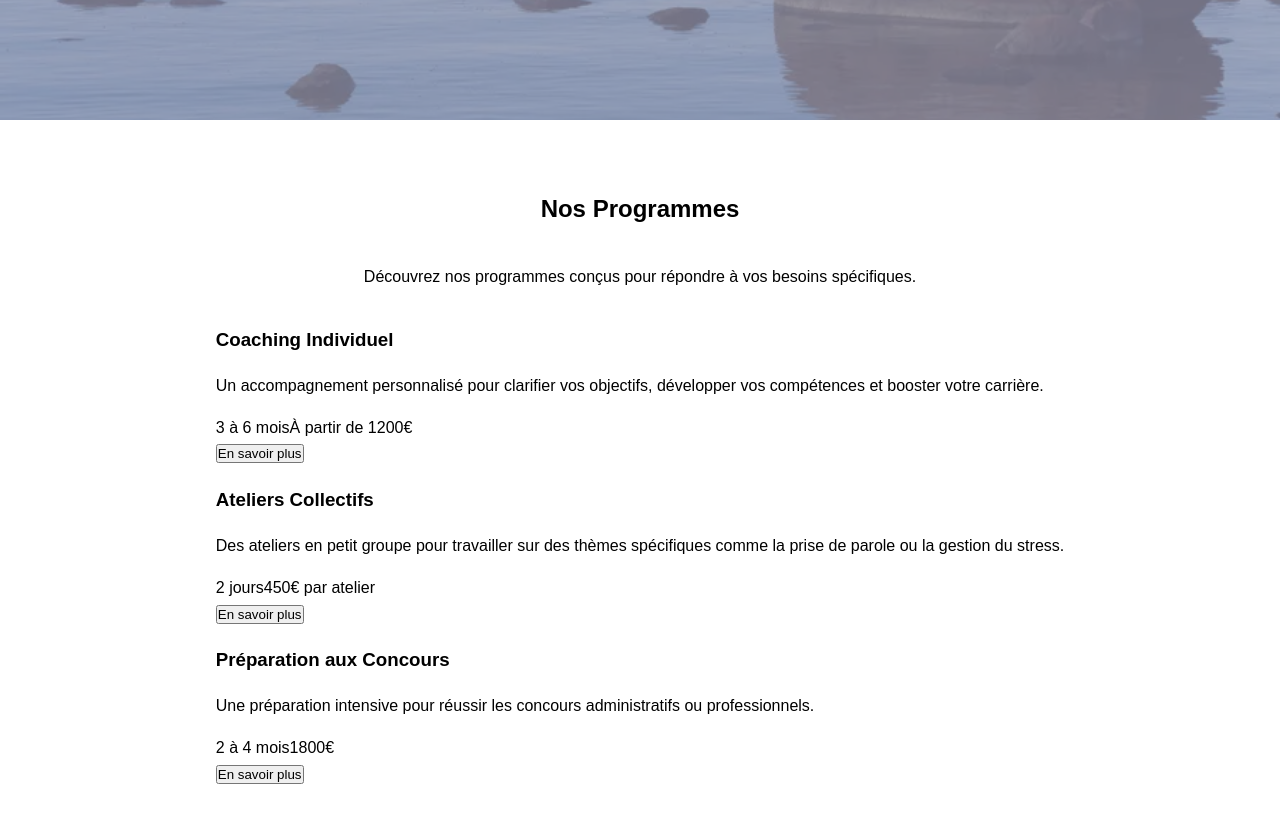
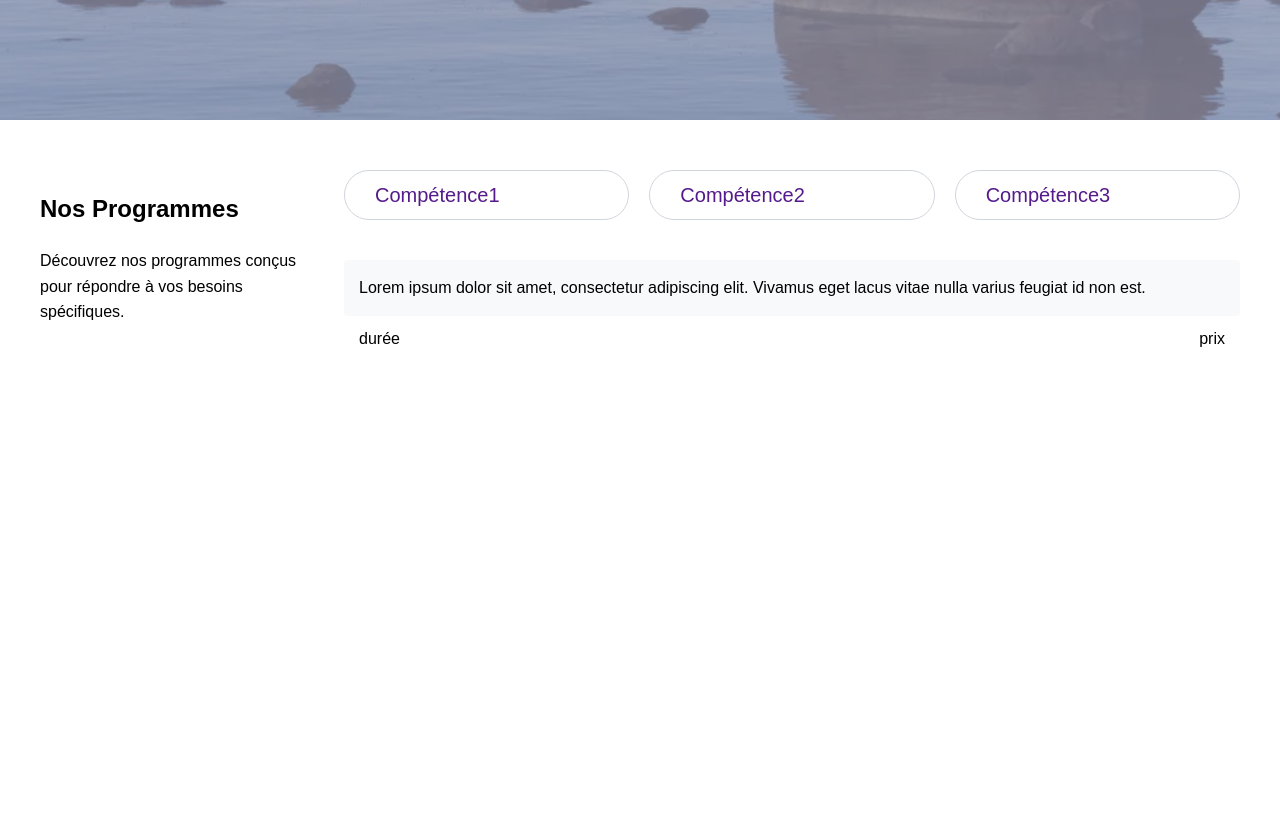
Before and after one commit to PierreSarciat/accompagnement-professionnel, a React (Vite) app: page / in a window 1280 px wide. Shown: the part 760-1582 px from the top of the page. Built offline with nearby package versions, Linux system fonts and the light colour scheme.

Commit message:
mise en place programs

```diff
--- /dev/null
+++ b/src/components/button/button-programs.jsx
@@ -0,0 +1,14 @@
+import React from "react";
+import "./button-programs.scss";
+
+const ButtonP = ({ text, href, ...props }) => {
+
+
+    return (
+        <a className="buttonP" href={href} {...props}>
+            {text}
+        </a>
+    );
+};
+
+export default ButtonP;
--- /dev/null
+++ b/src/components/button/button-programs.scss
@@ -0,0 +1,9 @@
+ .buttonP{
+  /*color: var(--paragraph-text-gray);*/
+  background-color: #0000;
+  border: 1px solid #d0d5dd;
+  border-radius: 50px;
+  padding: 8px 30px;
+  font-size: 20px;
+  font-weight: 400;
+}
--- a/src/sections/programs/programs.jsx
+++ b/src/sections/programs/programs.jsx
@@ -1,51 +1,75 @@
-import React from 'react';
-/*import './programs.scss';*/
-
+import React, { useState } from 'react';
+import './programs.scss';
+import ButtonP from "@components/button/button-programs.jsx";
 
 const programsData = [
     {
         id: 1,
-        title: "Coaching Individuel",
-        description: "Un accompagnement personnalisé pour clarifier vos objectifs, développer vos compétences et booster votre carrière.",
-        duration: "3 à 6 mois",
-        price: "À partir de 1200€",
+        title: "Compétence1",
+        description: "Lorem ipsum dolor sit amet, consectetur adipiscing elit. Vivamus eget lacus vitae nulla varius feugiat id non est.",
+        duration: "durée",
+        price: "prix",
     },
     {
         id: 2,
-        title: "Ateliers Collectifs",
-        description: "Des ateliers en petit groupe pour travailler sur des thèmes spécifiques comme la prise de parole ou la gestion du stress.",
-        duration: "2 jours",
-        price: "450€ par atelier",
+        title: "Compétence2",
+        description: "consectetur adipiscing elit. Vivamus eget lacus vitae nulla varius feugiat id non est.",
+        duration: "durée",
+        price: "prix",
     },
     {
         id: 3,
-        title: "Préparation aux Concours",
-        description: "Une préparation intensive pour réussir les concours administratifs ou professionnels.",
-        duration: "2 à 4 mois",
-        price: "1800€",
+        title: "Compétence3",
+        description: "Lorem ipsum dolor sit  Vivamus eget lacus vitae nulla varius feugiat id non est.",
+        duration: "durée",
+        price: "prix",
     },
 ];
 
 const Programs = () => {
+    const [selectedProgramId, setSelectedProgramId] = useState(1);
+
+    const handleButtonClick = (programId) => {
+        setSelectedProgramId(programId);
+    };
+
+    const selectedProgram = programsData.find(program => program.id === selectedProgramId);
+
     return (
         <section className="section">
+            <div className='programs__content'>
+                <div className='programs'>
                     <h2 className="programs__title">Nos Programmes</h2>
                     <p className="programs__subtitle">
                         Découvrez nos programmes conçus pour répondre à vos besoins spécifiques.
                     </p>
+                </div>
+                <div className='programs__buttons__content'>
+                    <div className="programs__buttons">
+                        {programsData.map((program) => (
+                            <ButtonP
+                                key={program.id}
+                                text={program.title}
+                                href=""
+                                onClick={(e) => {
+                                    e.preventDefault();
+                                    handleButtonClick(program.id);
+                                }}
+                            />
+                        ))}
+                    </div>
 
-            <div className="programs__list">
-                {programsData.map((program) => (
-                    <div key={program.id} className="programs__item">
-                        <h3 className="programs__item-title">{program.title}</h3>
-                        <p className="programs__item-description">{program.description}</p>
+                    {selectedProgram && (
+                        <div className="programs__description-container">
+                            <p className="programs__item-description">{selectedProgram.description}</p>
                             <div className="programs__item-details">
-                            <span className="programs__item-duration">{program.duration}</span>
-                            <span className="programs__item-price">{program.price}</span>
+                                <span className="programs__item-duration">{selectedProgram.duration}</span>
+                                <span className="programs__item-price">{selectedProgram.price}</span>
                             </div>
-                        <button className="programs__item-button">En savoir plus</button>
                         </div>
-                ))}
+                    )}
+                </div>
+
             </div>
         </section>
     );
--- a/src/sections/programs/programs.scss
+++ b/src/sections/programs/programs.scss
@@ -0,0 +1,40 @@
+.programs__content {
+    max-width: 1240px;
+    margin: 0 auto;
+    display: grid;
+    grid-template-columns: 1fr 2fr;
+    gap: 40px;
+    padding: 0 20px;
+    box-sizing: border-box;
+}
+
+.programs__buttons {
+    display: grid;
+    grid-template-columns: repeat(3, 1fr); // Trois colonnes pour les boutons
+    gap: 20px;
+    margin-bottom: 40px;
+}
+
+.programs__description-container {
+    grid-column: 1 / -1; // Prend toute la largeur disponible
+    width: 100%;
+}
+
+.programs__item-description {
+    width: 70vw;
+    max-width: 100%;
+    margin: 10px 0;
+    padding: 15px;
+    box-sizing: border-box;
+    background-color: #f8f9fa;
+    border-radius: 4px;
+}
+
+.programs__item-details {
+    width: 100%;
+    display: flex;
+    justify-content: space-between;
+    margin-top: 10px;
+    padding: 0 15px;
+    box-sizing: border-box;
+}
--- a/vite.config.js
+++ b/vite.config.js
@@ -7,7 +7,8 @@ export default defineConfig({
   resolve: {
     alias: {
       '@logo': fileURLToPath(new URL('./src/assets/logo', import.meta.url)),
-      '@images': fileURLToPath(new URL('./src/assets/images', import.meta.url)), // Alias pour le dossier logo
+      '@images': fileURLToPath(new URL('./src/assets/images', import.meta.url)),
+      '@components': fileURLToPath(new URL('./src/components', import.meta.url)),
     },
   },
 });
```
Lines whose indentation alone changed are shown as unchanged.
